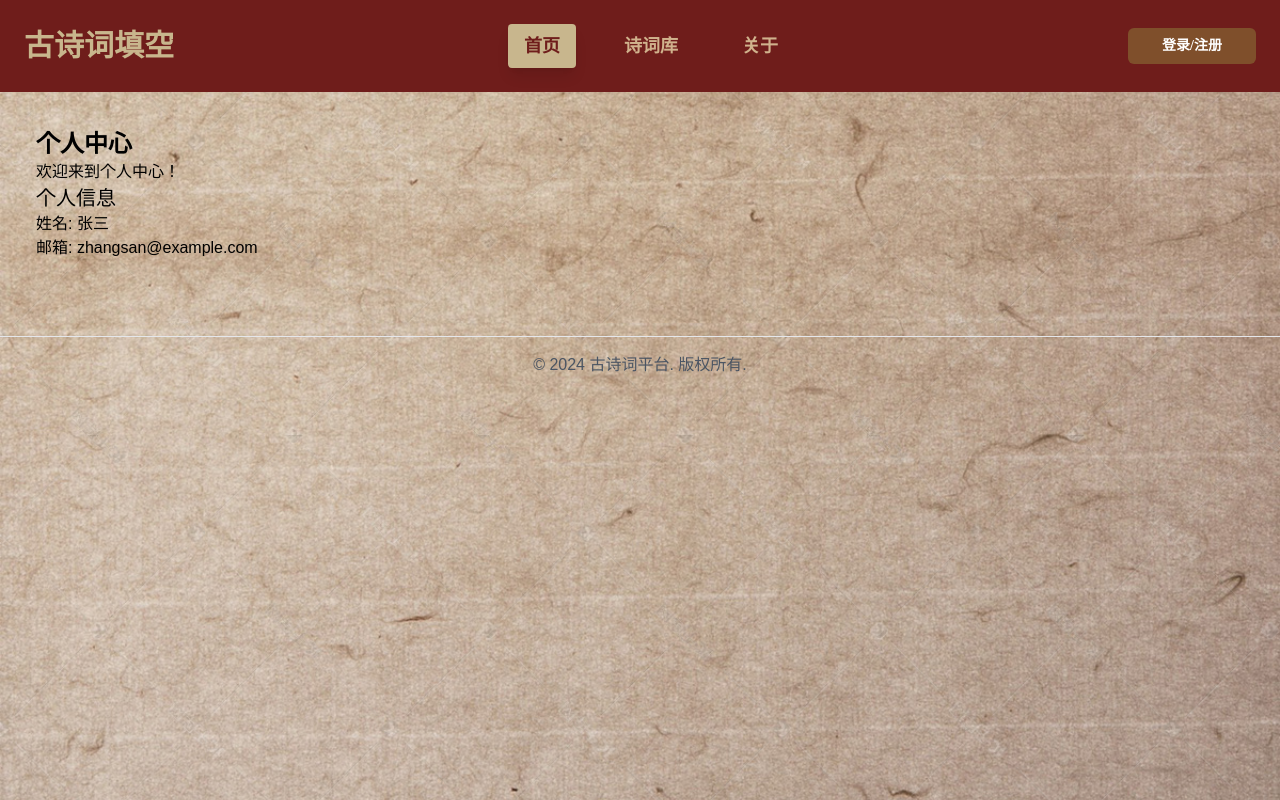
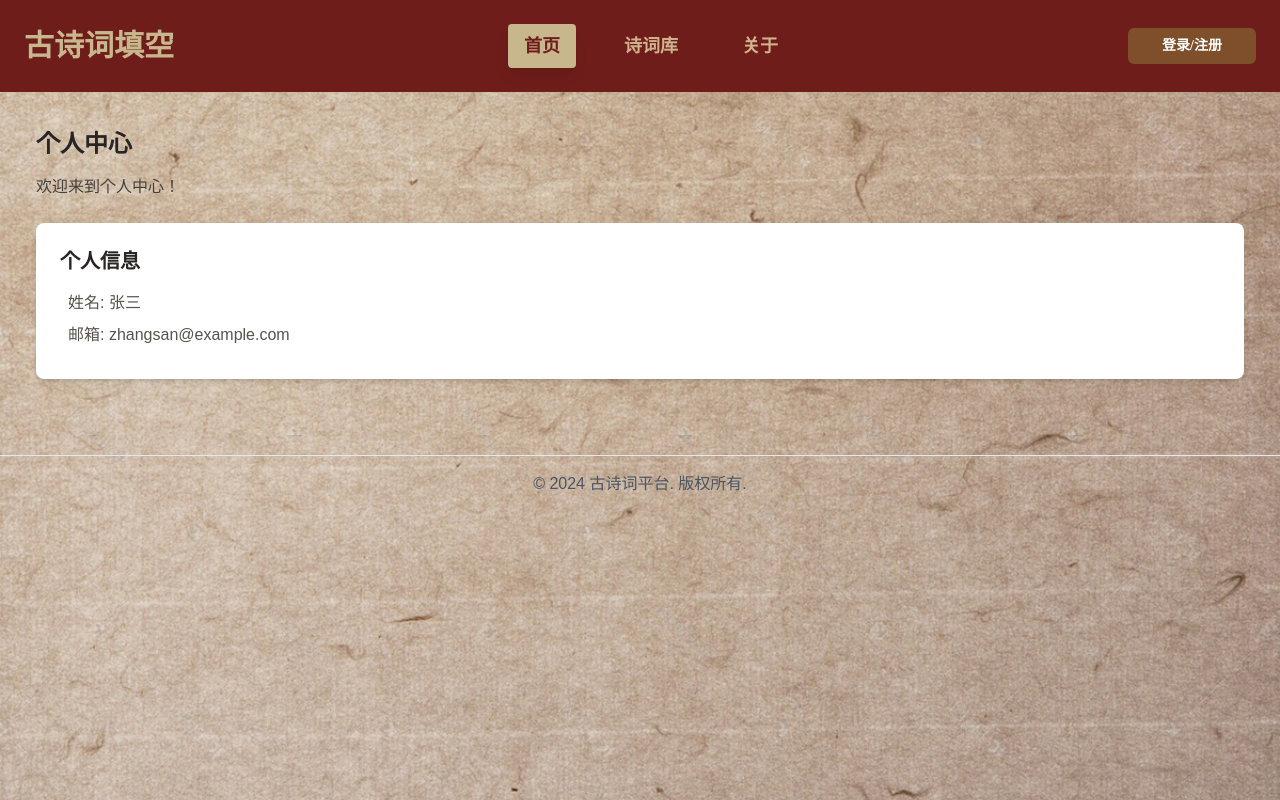
Before and after one commit to oclcph/HCI, a Vue app in the folder frontend/: page /profile in a window 1280 px wide. Built offline with nearby package versions, Linux system fonts and the light colour scheme.

Commit message:
调整诗词库和个人中心界面

```diff
--- a/frontend/src/views/Poems.vue
+++ b/frontend/src/views/Poems.vue
@@ -4,13 +4,21 @@ import { defineComponent, ref } from 'vue';
 export default defineComponent({
   name: 'Poems',
   setup() {
-    const poems = ref<{ title: string; author: string }[]>([
-      { title: '静夜思', author: '李白' },
-      { title: '春晓', author: '孟浩然' },
+    const poems = ref<{ title: string; author: string; content: string }[]>([
+      { title: '静夜思', author: '李白', content: '床前明月光，疑是地上霜。举头望明月，低头思故乡。' },
+      { title: '春晓', author: '孟浩然', content: '春眠不觉晓，处处闻啼鸟。夜来风雨声，花落知多少。' },
     ]);
+
+    const expandedPoems = ref<{ [key: number]: boolean }>({});
+
+    const togglePoem = (index: number) => {
+      expandedPoems.value[index] =!expandedPoems.value[index];
+    };
 
     return {
       poems,
+      expandedPoems,
+      togglePoem,
     };
   },
 });
@@ -18,17 +26,23 @@ export default defineComponent({
 
 <template>
   <div class="poems p-5">
-    <!-- 标题 -->
-    <h1 class="text-3xl font-extrabold mb-6 text-center text-indigo-700 animate-fade-in delay-200">诗词列表</h1>
-    <!-- 列表部分 -->
+    <h1 class="text-3xl font-extrabold mb-6 text-center text-black animate-fade-in delay-200">诗词列表</h1>
     <ul class="list-disc pl-5 space-y-4 max-w-xl mx-auto animate-fade-in delay-400">
       <li
           v-for="(poem, index) in poems"
           :key="index"
-          class="p-4 bg-gray-100 shadow-lg rounded-lg transition-transform transform hover:scale-105"
+          class="p-4 bg-gray-100 shadow-lg rounded-lg transition-transform transform hover:scale-105 cursor-pointer"
+          @click="togglePoem(index)"
       >
-        <div class="font-semibold text-lg text-gray-800">{{ poem.title }}</div>
-        <div class="text-gray-600 text-sm">{{ poem.author }}</div>
+        <div class="flex justify-between items-center">
+          <div class="font-semibold text-lg text-gray-800">{{ poem.title }}</div>
+          <div class="text-gray-600 text-sm">{{ poem.author }}</div>
+        </div>
+        <transition name="slide">
+          <div v-if="expandedPoems[index]" class="mt-4 text-gray-700">
+            <p>{{ poem.content }}</p>
+          </div>
+        </transition>
       </li>
     </ul>
   </div>
@@ -37,6 +51,36 @@ export default defineComponent({
 <style scoped>
 .poems {
   padding: 20px;
+}
+
+/* 定义展开和收起的过渡动画 */
+.slide-enter-active,
+.slide-leave-active {
+  transition: all 0.5s ease;
+}
+
+/* 定义展开时起始状态 */
+.slide-enter-from {
+  max-height: 0;
+  opacity: 0;
+}
+
+/* 定义展开时结束状态 */
+.slide-enter-to {
+  max-height: 300px; /* 根据诗词内容大概长度设置一个合适的最大高度，可按需调整 */
+  opacity: 1;
+}
+
+/* 定义收起时起始状态 */
+.slide-leave-from {
+  max-height: 300px;
+  opacity: 1;
+}
+
+/* 定义收起时结束状态 */
+.slide-leave-to {
+  max-height: 0;
+  opacity: 0;
 }
 
 .animate-fade-in {
--- a/frontend/src/views/Profile.vue
+++ b/frontend/src/views/Profile.vue
@@ -1,12 +1,20 @@
 <template>
-  <div class="profile">
-    <h1 class="text-2xl font-bold">个人中心</h1>
-    <p>欢迎来到个人中心！</p>
-    <div>
-      <h2 class="text-xl">个人信息</h2>
-      <p>姓名: {{ user.name }}</p>
-      <p>邮箱: {{ user.email }}</p>
-      <!-- 其他个人信息 -->
+  <div class="profile p-10 ">
+    <h1 class="text-2xl font-bold text-stone-800">个人中心</h1>
+    <p class="text-stone-700" >欢迎来到个人中心！</p>
+    <div class="mt-6 bg-white p-6 rounded-lg shadow-md">
+      <h2 class="text-xl font-semibold text-stone-800">个人信息</h2>
+      <div class="mt-4">
+        <div class="flex items-center mb-2">
+          <i class="fas fa-user text-stone-500 mr-2"></i>
+          <p class="text-stone-600">姓名: {{ user.name }}</p>
+        </div>
+        <div class="flex items-center mb-2">
+          <i class="fas fa-envelope text-stone-500 mr-2"></i>
+          <p class="text-stone-600">邮箱: {{ user.email }}</p>
+        </div>
+        <!-- 其他个人信息 -->
+      </div>
     </div>
   </div>
 </template>
@@ -32,4 +40,8 @@ export default defineComponent({
 .profile {
   padding: 20px;
 }
+
+.profile h1{
+  margin-bottom: 15px;
+}
 </style>
```
